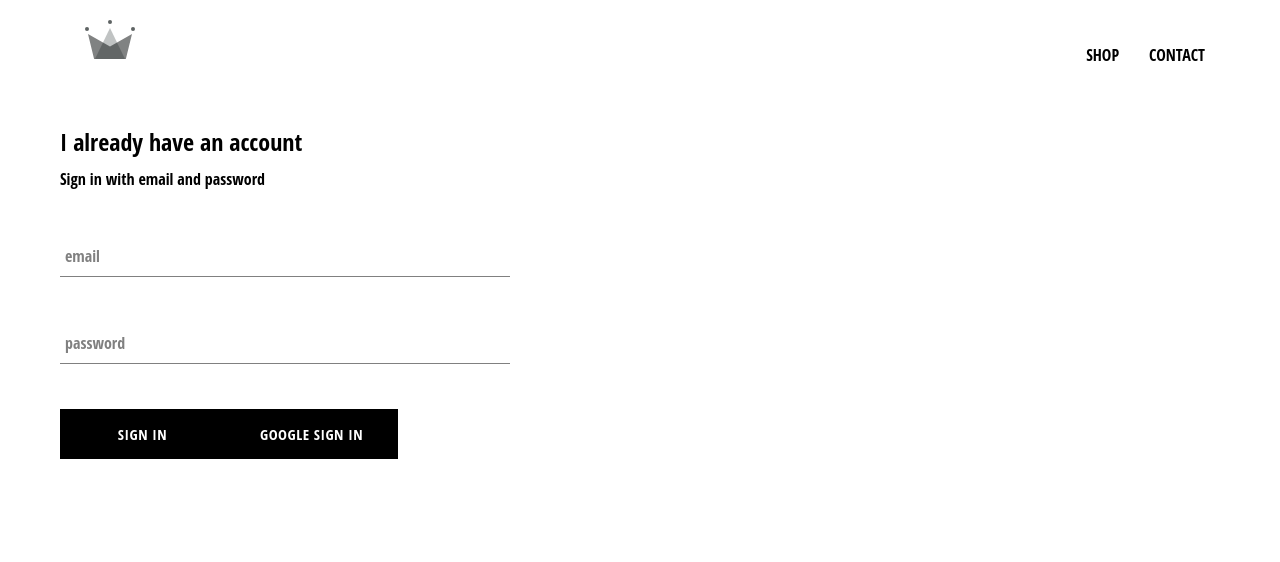
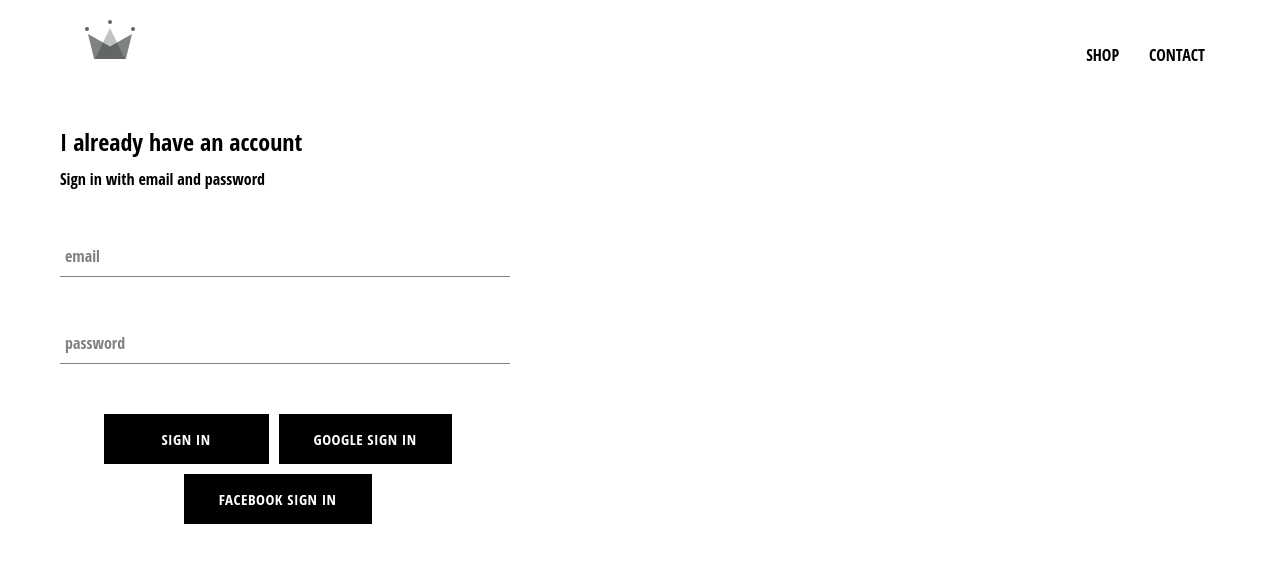
Before and after one commit to UcheSylvester/crwn-clothing, a React (Create React App) app: page /signin in a window 1280 px wide. Shown: the top 562 px of the page. Built offline with nearby package versions, Linux system fonts and the light colour scheme.

Commit message:
creating a custom icon component for reusable icons

```diff
--- a/src/components/custom-button/custom-button.styles.scss
+++ b/src/components/custom-button/custom-button.styles.scss
@@ -14,6 +14,7 @@
   border: none;
   cursor: pointer;
   transition: transform 1s;
+  margin: 5px;
 
   &:hover {
     transform: scale(1.05);
--- a/src/components/sign-in/sign-in.component.jsx
+++ b/src/components/sign-in/sign-in.component.jsx
@@ -2,7 +2,9 @@ import React from "react";
 
 import FormInput from "../form-input/form-input.component";
 import CustomButton from "../custom-button/custom-button.component";
-import { sigInWithGoogle } from "../../firebase/firebase.utils";
+
+import { signInWithGoogle } from "../../firebase/firebase.utils";
+import { signInWithFacebook } from "../../firebase/firebase.utils";
 
 import "./sign-in.styles.scss";
 
@@ -52,9 +54,21 @@ class SignIn extends React.Component {
             required
             label="password"
           />
+          <div className="button-container">
+            <CustomButton type="submit">Sign In</CustomButton>
 
-          <CustomButton type="submit">Sign In</CustomButton>
-          <CustomButton onClick={sigInWithGoogle}> Google Sign in</CustomButton>
+            {/* <CustomIcon src="assets/facebook.png" />
+            <CustomIcon src="../../assets/facebook.png" /> */}
+
+            <CustomButton onClick={signInWithGoogle}>
+              {" "}
+              Google Sign In
+            </CustomButton>
+            <CustomButton onClick={signInWithFacebook}>
+              {" "}
+              Facebook Sign In
+            </CustomButton>
+          </div>
         </form>
       </div>
     );
--- a/src/components/sign-in/sign-in.styles.scss
+++ b/src/components/sign-in/sign-in.styles.scss
@@ -6,4 +6,11 @@
   .title {
     margin: 10px 0;
   }
+
+  .button-container {
+    display: flex;
+    flex-wrap: wrap;
+    justify-content: center;
+    align-items: center;
+  }
 }
--- a/src/firebase/firebase.utils.js
+++ b/src/firebase/firebase.utils.js
@@ -18,9 +18,15 @@ firebase.initializeApp(config)
 export const auth = firebase.auth()
 export const firestore = firebase.firestore()
 
-const provider = new firebase.auth.GoogleAuthProvider;
-provider.setCustomParameters({ prompt: "select_account" })
+const googleProvider = new firebase.auth.GoogleAuthProvider;
+const facebookProvider = new firebase.auth.FacebookAuthProvider;
 
-export const sigInWithGoogle = () => auth.signInWithPopup(provider);
+googleProvider.setCustomParameters({ prompt: "select_account" })
+facebookProvider.setCustomParameters({ prompt: "select_account" })
+
+
+export const signInWithGoogle = () => auth.signInWithPopup(googleProvider);
+export const signInWithFacebook = () => auth.signInWithPopup(facebookProvider);
+
 
 export default firebase;
```
Also changed, not shown: src/components/custom-icon/custom-icon.component.jsx (added, +10 -0 lines), src/assets/facebook.svg (added), src/assets/google.svg (added), src/components/custom-icon/custom-icon.styles.scss (added).
